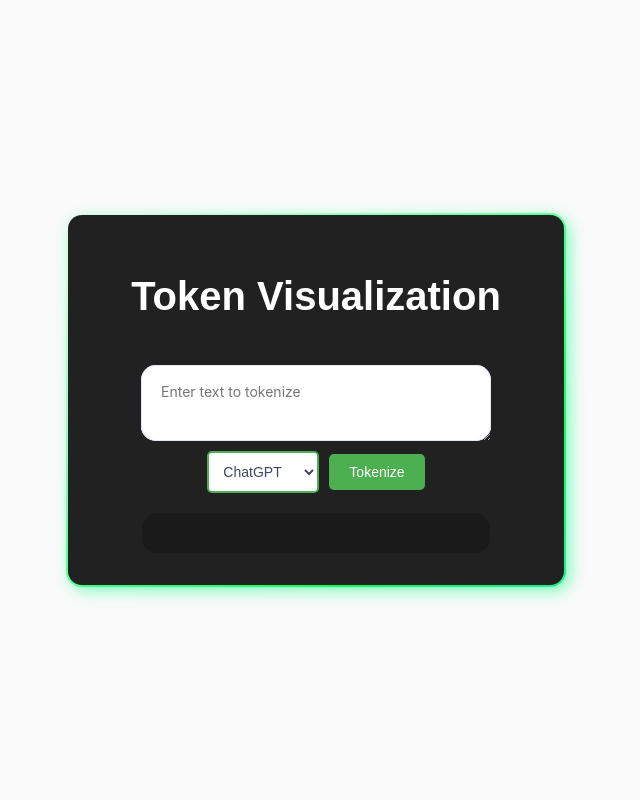
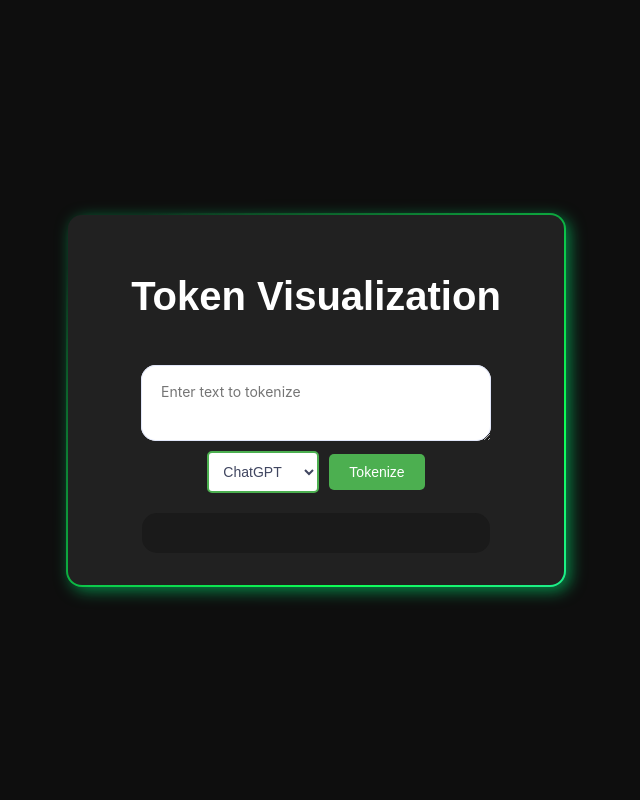
Before and after one commit to shadan-pk/Token-Visualizer, a Flask app: page / in a window 1280 px wide. Shown: the whole page, without its empty margins (324-964 px from the left). Run offline with Flask 3, Linux system fonts and the light colour scheme.

Commit message:
updated css

```diff
--- a/static/style.css
+++ b/static/style.css
@@ -1,6 +1,6 @@
 body {
     font-family: Arial, sans-serif;
-    background-color: #fafafa;
+    background-color: #0e0e0e;
     /* background: linear-gradient(135deg, #0f0f0f 25%, #020202 100%); */
     background-size: cover;
     margin: 0 auto;
```
